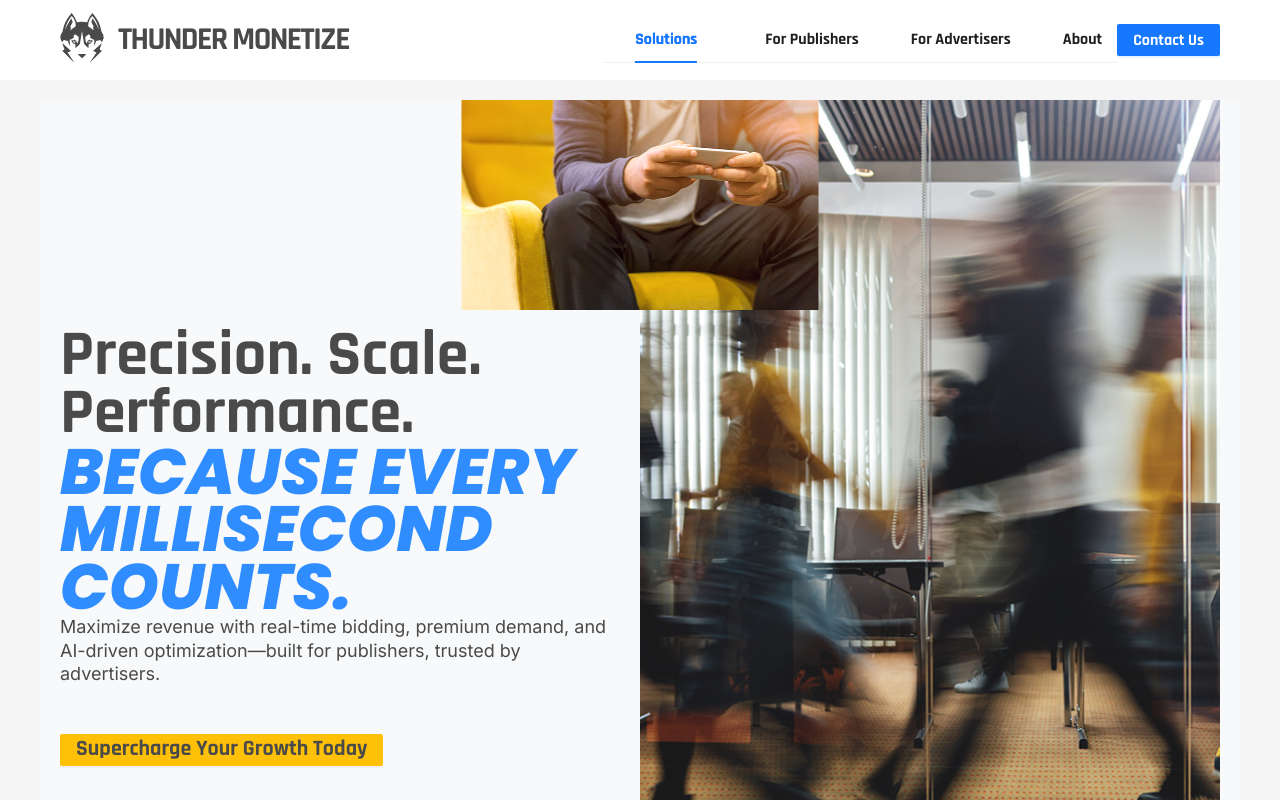
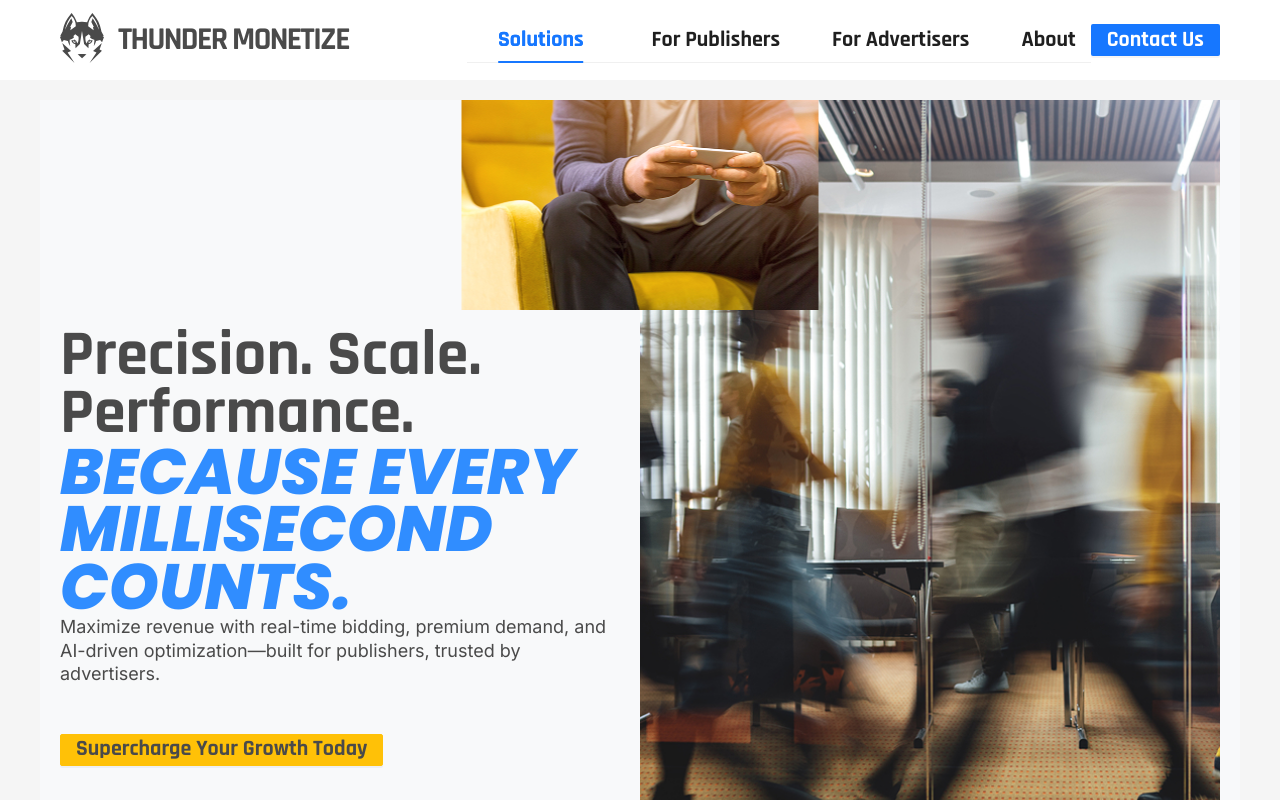
Before and after one commit to jwong65/vite-react-site, a React (Vite) app: page / in a window 1280 px wide. Shown: the top 800 px of the page. Built offline with nearby package versions, Linux system fonts and the light colour scheme.

Commit message:
Added the styling for the contact us button, updated the font size of the tabs/btn to be 22px

```diff
--- a/src/components/navigation_header.css
+++ b/src/components/navigation_header.css
@@ -108,7 +108,7 @@
 }
 
 .navigation-tabs .ant-tabs-tab-btn {
-    font-size: 16px;
+    font-size: 22px;
     font-family: 'Rajdhani', sans-serif;
     font-weight: 700;
     white-space: nowrap;
@@ -116,7 +116,7 @@
 
 .contact-button{
     font-family: 'Rajdhani', sans-serif;
-    font-size: 16px;
+    font-size: 22px;
     text-align: center;
     font-style: normal;
     height: 32px;
@@ -125,6 +125,13 @@
     font-weight: 700;
     border-radius: 2px;
     flex-shrink: 0;
+    border-radius: 2px;
+    box-shadow: 0px 2px 0px 0px rgba(0, 0, 0, 0.04);
+}
+.header-wrapper .header-container .navigation-header .contact-button:hover,
+.header-wrapper .header-container .navigation-header .contact-button:focus {
+    border: 1px solid #06C;
+    background: #06C;
 }
 .ant-dropdown-menu{
     text-align: center;
```
